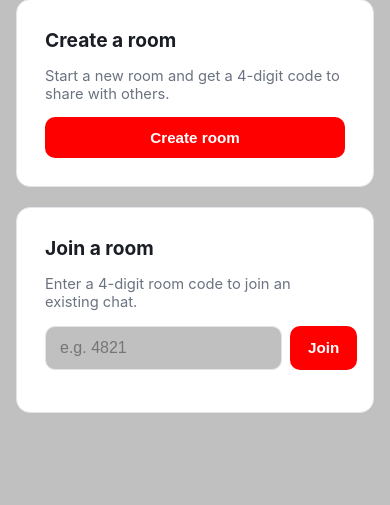
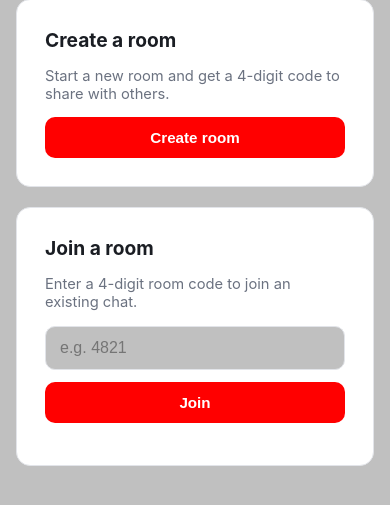
Before and after one commit to swastik-0/chatproject, a Django app: template chat/templates/chat/home.html in a window 390 px wide. Shown: the part 262-767 px from the top of the page. Run offline with Django 5.2, Linux system fonts and the light colour scheme; the template is opened without the code that fills it: values that come from a table or form of the project are taken from there, others are empty; data comes from the database, SQL or seed files in the repository.

Commit message:
Update style.css

```diff
--- a/chat/static/chat/css/style.css
+++ b/chat/static/chat/css/style.css
@@ -198,3 +198,86 @@ input[type="text"]:focus { outline: 2px solid var(--primary); }
 
 .message-form input { flex: 1; }
 .message-form button { width: auto; }
+
+/* extra */
+
+/* Card */
+
+.get-started-card{
+    max-width:700px;
+    margin:30px auto;
+    padding:25px;
+}
+
+/* Form */
+
+.responsive-form{
+    display:flex;
+    flex-direction:column;
+    gap:15px;
+}
+
+/* Input + Button */
+
+.input-row{
+    display:flex;
+    gap:12px;
+    align-items:center;
+}
+
+.input-row input{
+    flex:1;
+    min-width:0;
+}
+
+/* Buttons */
+
+.full-width{
+    width:100%;
+}
+
+/* Mobile */
+
+@media (max-width:768px){
+
+    .get-started-card{
+        padding:18px;
+        margin:15px;
+    }
+
+    .input-row{
+        flex-direction:column;
+    }
+
+    .input-row input,
+    .input-row button{
+        width:100%;
+    }
+
+    .btn-primary{
+        width:100%;
+    }
+
+    h1{
+        font-size:1.8rem;
+    }
+
+}
+
+/* Small phones */
+
+@media (max-width:480px){
+
+    .get-started-card{
+        padding:15px;
+    }
+
+    h1{
+        font-size:1.5rem;
+    }
+
+    p{
+        font-size:0.95rem;
+    }
+
+}
```
